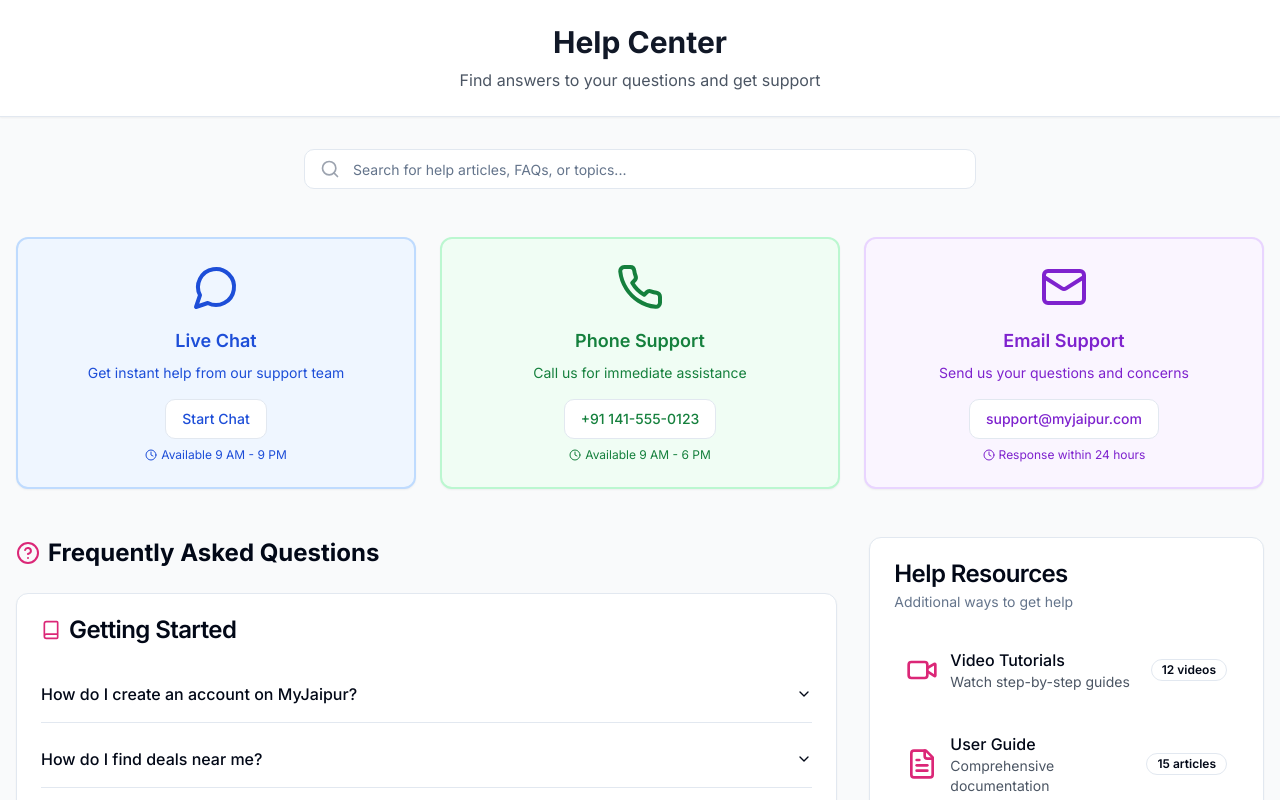
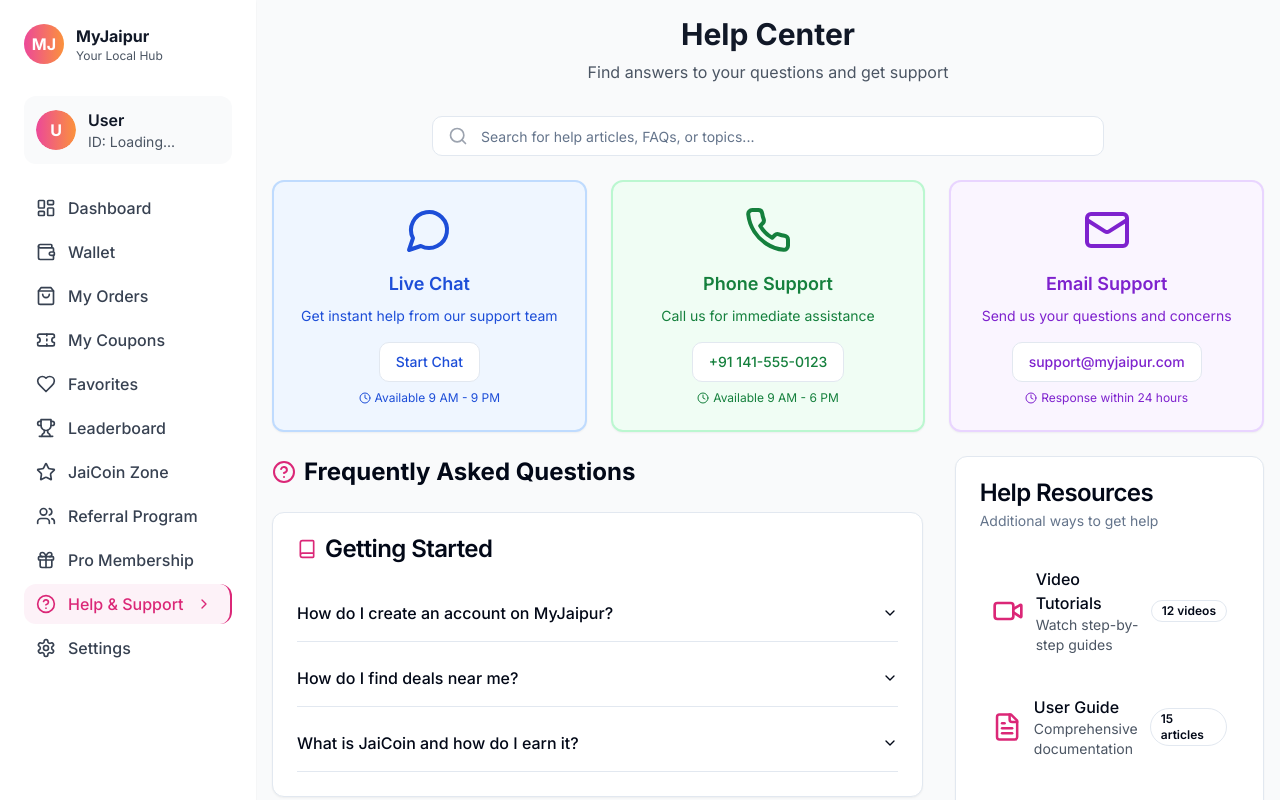
Before and after one commit to 4blockrao/myjaipurproject, a React (Vite) app: page /help in a window 1280 px wide. Shown: the top 800 px of the page. Built offline with nearby package versions, Linux system fonts and the light colour scheme.

Commit message:
Fix: Help page layout and design consistency
Ensures the Help & Support page uses the same layout and design as other dashboard components, including the header and sidebar.

```diff
--- a/src/pages/HelpPage.tsx
+++ b/src/pages/HelpPage.tsx
@@ -1,5 +1,5 @@
 
-import { useState } from "react";
+import { useState, useEffect } from "react";
 import { Button } from "@/components/ui/button";
 import { Card, CardContent, CardDescription, CardHeader, CardTitle } from "@/components/ui/card";
 import { Input } from "@/components/ui/input";
@@ -7,6 +7,8 @@ import { Textarea } from "@/components/ui/textarea";
 import { Badge } from "@/components/ui/badge";
 import { Accordion, AccordionContent, AccordionItem, AccordionTrigger } from "@/components/ui/accordion";
 import { useToast } from "@/hooks/use-toast";
+import { supabase } from "@/integrations/supabase/client";
+import DashboardLayout from "@/components/dashboard/DashboardLayout";
 import {
   Search, MessageCircle, Phone, Mail, Clock,
   HelpCircle, Book, Video, Users, Star,
@@ -14,6 +16,8 @@ import {
 } from "lucide-react";
 
 const HelpPage = () => {
+  const [user, setUser] = useState<any>(null);
+  const [profile, setProfile] = useState<any>(null);
   const [searchQuery, setSearchQuery] = useState("");
   const [contactForm, setContactForm] = useState({
     name: "",
@@ -22,6 +26,37 @@ const HelpPage = () => {
     message: ""
   });
   const { toast } = useToast();
+
+  useEffect(() => {
+    checkUser();
+  }, []);
+
+  const checkUser = async () => {
+    try {
+      const { data: { session } } = await supabase.auth.getSession();
+      if (session?.user) {
+        setUser(session.user);
+        await fetchUserProfile(session.user.id);
+      }
+    } catch (error) {
+      console.error('Error checking user:', error);
+    }
+  };
+
+  const fetchUserProfile = async (userId: string) => {
+    try {
+      const { data, error } = await supabase
+        .from('profiles')
+        .select('*')
+        .eq('id', userId)
+        .single();
+
+      if (error) throw error;
+      setProfile(data);
+    } catch (error) {
+      console.error('Error fetching profile:', error);
+    }
+  };
 
   const faqCategories = [
     {
@@ -161,7 +196,6 @@ const HelpPage = () => {
 
   const handleContactSubmit = (e: React.FormEvent) => {
     e.preventDefault();
-    // In a real implementation, this would send the message to support
     toast({
       title: "Message Sent",
       description: "We'll get back to you within 24 hours"
@@ -170,20 +204,15 @@ const HelpPage = () => {
   };
 
   return (
-    <div className="min-h-screen bg-gray-50">
-      {/* Header */}
-      <div className="bg-white border-b shadow-sm">
-        <div className="container mx-auto px-4 py-6">
-          <div className="text-center">
-            <h1 className="text-3xl font-bold text-gray-900 mb-2">Help Center</h1>
-            <p className="text-gray-600">Find answers to your questions and get support</p>
-          </div>
+    <DashboardLayout user={user} profile={profile} pageTitle="Help & Support" showBackButton>
+      <div className="space-y-6 p-4 max-w-6xl mx-auto">
+        <div className="text-center mb-8">
+          <h1 className="text-3xl font-bold text-gray-900 mb-2">Help Center</h1>
+          <p className="text-gray-600">Find answers to your questions and get support</p>
         </div>
-      </div>
 
-      <div className="container mx-auto px-4 py-8">
         {/* Search Bar */}
-        <div className="max-w-2xl mx-auto mb-12">
+        <div className="max-w-2xl mx-auto mb-8">
           <div className="relative">
             <Search className="absolute left-4 top-1/2 transform -translate-y-1/2 text-gray-400 w-5 h-5" />
             <Input
@@ -196,7 +225,7 @@ const HelpPage = () => {
         </div>
 
         {/* Quick Contact Options */}
-        <div className="grid grid-cols-1 md:grid-cols-3 gap-6 mb-12">
+        <div className="grid grid-cols-1 md:grid-cols-3 gap-6 mb-8">
           {contactOptions.map((option, index) => (
             <Card key={index} className={`border-2 ${option.color} hover:shadow-lg transition-shadow cursor-pointer`}>
               <CardContent className="p-6 text-center">
@@ -344,7 +373,7 @@ const HelpPage = () => {
           </div>
         </div>
       </div>
-    </div>
+    </DashboardLayout>
   );
 };
 
```
